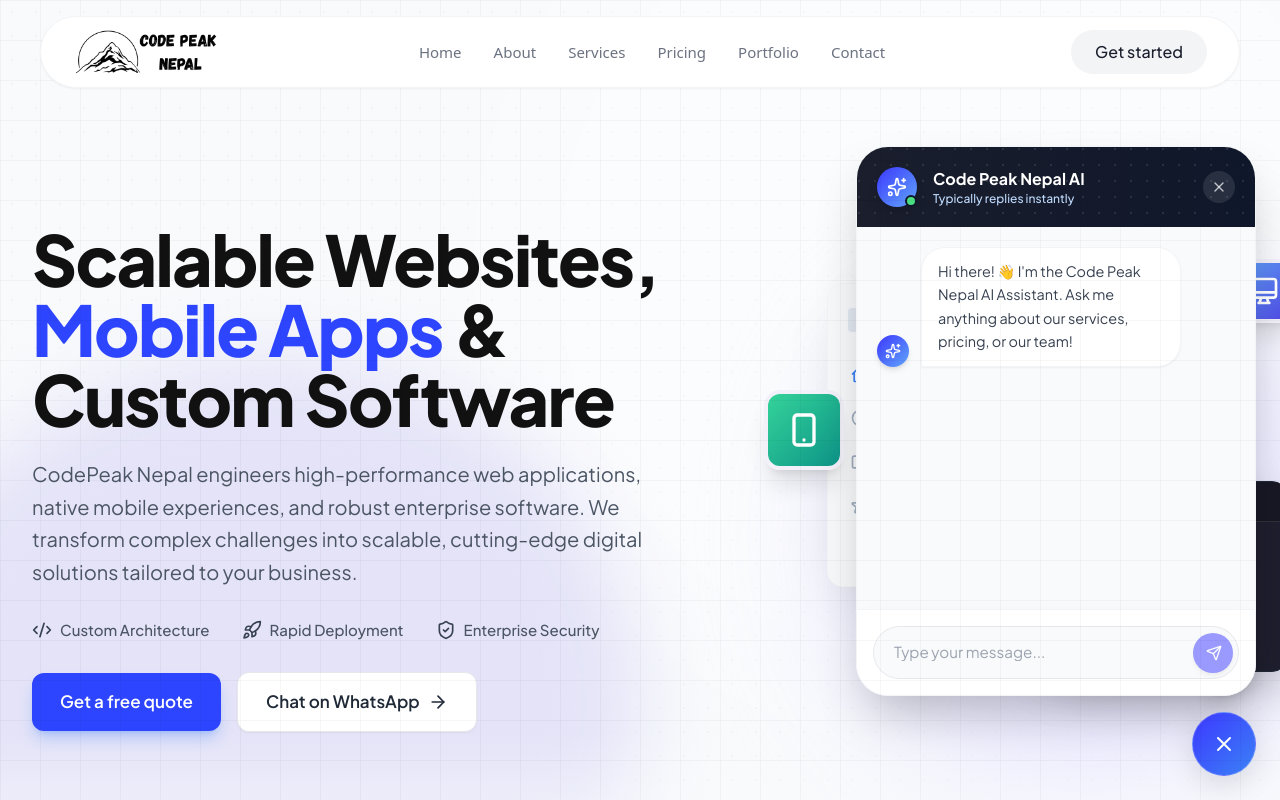
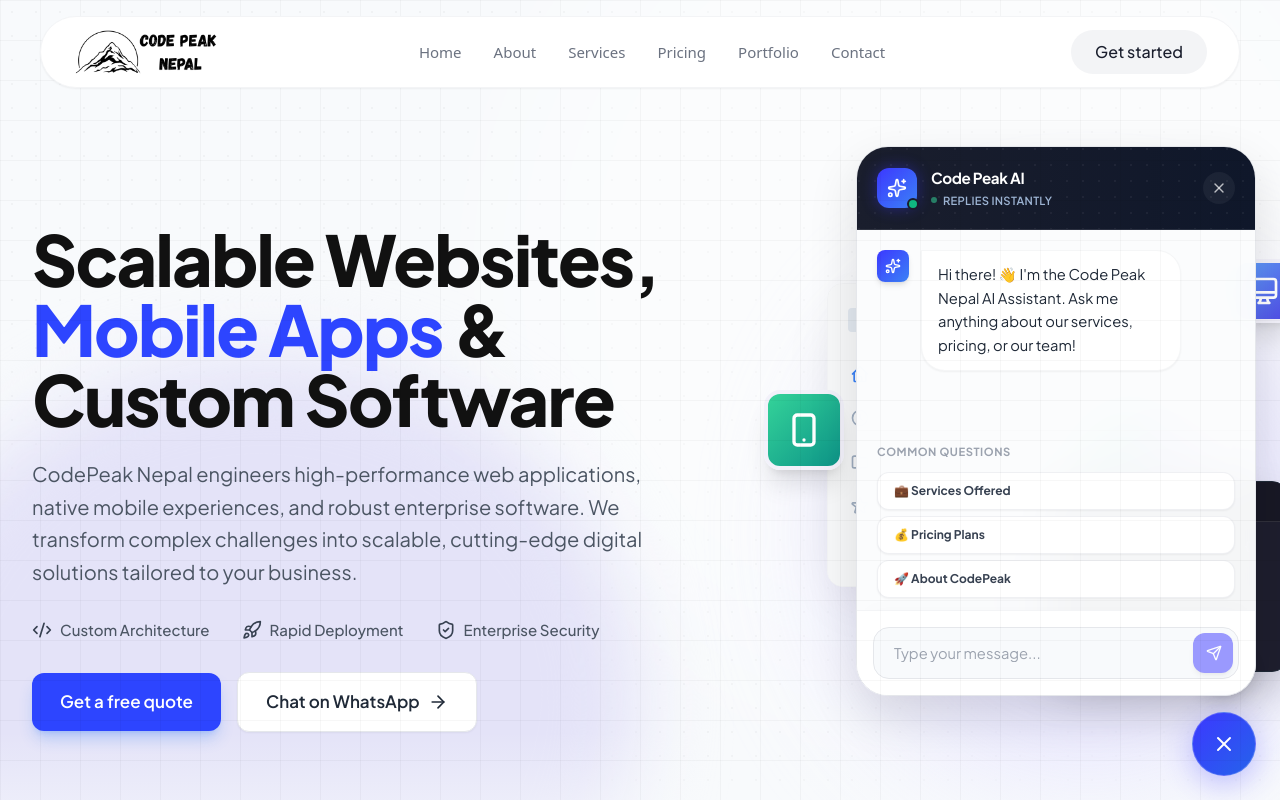
Before and after one commit to rajanthakullavlogs-ux/codepeaknepal, a Next.js app: page / in a window 1280 px wide. Both pictures are taken after a click on the button 1224 px from the left and 744 px from the top of the page. Shown: the top 800 px of the page. Built offline with nearby package versions, Linux system fonts and the light colour scheme.

Commit message:
Redesign AIChatbot UI to match premium brand styles and add quick prompts

```diff
--- a/src/components/AIChatbot.tsx
+++ b/src/components/AIChatbot.tsx
@@ -2,7 +2,7 @@
 
 import { useState, useRef, useEffect } from "react";
 import { motion, AnimatePresence } from "framer-motion";
-import { MessageSquare, X, Send, Bot, User, Sparkles } from "lucide-react";
+import { MessageSquare, X, Send, Sparkles } from "lucide-react";
 import ReactMarkdown from "react-markdown";
 import { Spinner } from "./Spinner";
 
@@ -15,6 +15,12 @@
   role: "user" | "model";
   parts: [{ text: string }];
 };
+
+const QUICK_PROMPTS = [
+  { label: "💼 Services Offered", text: "What services do you offer?" },
+  { label: "💰 Pricing Plans", text: "How much does a website or mobile app cost?" },
+  { label: "🚀 About CodePeak", text: "Tell me about CodePeak Nepal and what makes you unique." }
+];
 
 export default function AIChatbot() {
   const [isOpen, setIsOpen] = useState(false);
@@ -35,18 +41,13 @@
     }
   }, [messages, isOpen]);
 
-  const handleSubmit = async (e: React.FormEvent) => {
-    e.preventDefault();
-    if (!input.trim() || isLoading) return;
+  const handleSend = async (messageText: string) => {
+    if (!messageText.trim() || isLoading) return;
 
-    const userMessage = input.trim();
-    setInput("");
-    setMessages(prev => [...prev, { role: "user", text: userMessage }]);
+    setMessages(prev => [...prev, { role: "user", text: messageText }]);
     setIsLoading(true);
 
     try {
-      // Gemini requires history to start with a 'user' message.
-      // We slice(1) to drop the initial hardcoded 'model' greeting.
       const formattedHistory: GeminiHistoryMessage[] = messages.slice(1).map(msg => ({
         role: msg.role,
         parts: [{ text: msg.text }]
@@ -58,7 +59,7 @@
           "Content-Type": "application/json",
         },
         body: JSON.stringify({
-          message: userMessage,
+          message: messageText,
           history: formattedHistory
         }),
       });
@@ -78,8 +79,20 @@
     }
   };
 
+  const handleSubmit = (e: React.FormEvent) => {
+    e.preventDefault();
+    if (!input.trim() || isLoading) return;
+    const userMessage = input.trim();
+    setInput("");
+    handleSend(userMessage);
+  };
+
+  const handleQuickPromptClick = (promptText: string) => {
+    handleSend(promptText);
+  };
+
   return (
-    <div className="fixed bottom-6 right-6 z-50">
+    <div className="fixed bottom-6 right-6 z-50 flex flex-col items-end">
       <AnimatePresence>
         {isOpen && (
           <motion.div
@@ -87,53 +100,55 @@
             animate={{ opacity: 1, y: 0, scale: 1 }}
             exit={{ opacity: 0, y: 20, scale: 0.95 }}
             transition={{ duration: 0.3, ease: "easeOut" }}
-            className="absolute bottom-20 right-0 w-[360px] sm:w-[400px] h-[550px] bg-white/90 backdrop-blur-xl rounded-[2rem] shadow-2xl border border-gray-100 flex flex-col overflow-hidden"
+            className="absolute bottom-20 right-0 w-[360px] sm:w-[400px] h-[550px] bg-white/95 dark:bg-[#151926]/95 backdrop-blur-xl rounded-[2rem] shadow-[0_20px_50px_rgba(0,0,0,0.12)] dark:shadow-[0_20px_50px_rgba(0,0,0,0.35)] border border-gray-150/80 dark:border-gray-800/80 flex flex-col overflow-hidden z-50"
           >
             {/* Premium Header */}
-            <div className="bg-gradient-to-r from-navy to-slate-900 p-5 flex items-center justify-between relative overflow-hidden shrink-0">
-              {/* Abstract subtle background pattern in header */}
-              <div className="absolute inset-0 opacity-10" style={{ backgroundImage: 'radial-gradient(circle at 2px 2px, white 1px, transparent 0)', backgroundSize: '16px 16px' }}></div>
+            <div className="bg-gradient-to-r from-navy to-slate-900 dark:from-[#0B0F19] dark:to-[#151926] p-5 flex items-center justify-between border-b border-gray-100/10 relative overflow-hidden shrink-0">
+              <div className="absolute inset-0 opacity-5" style={{ backgroundImage: 'radial-gradient(circle at 2px 2px, white 1px, transparent 0)', backgroundSize: '16px 16px' }}></div>
 
-              <div className="flex items-center gap-4 relative z-10">
+              <div className="flex items-center gap-3.5 relative z-10">
                 <div className="relative">
-                  <div className="w-10 h-10 bg-gradient-to-br from-primary to-blue-400 rounded-full flex items-center justify-center text-white shadow-lg">
-                    <Sparkles className="w-5 h-5" />
+                  <div className="w-10 h-10 bg-gradient-to-br from-primary to-blue-500 rounded-xl flex items-center justify-center text-white shadow-[0_0_15px_rgba(60,56,255,0.4)]">
+                    <Sparkles className="w-5 h-5 fill-white/10" />
                   </div>
-                  <div className="absolute bottom-0 right-0 w-3 h-3 bg-green-400 border-2 border-slate-900 rounded-full"></div>
+                  <span className="absolute -bottom-0.5 -right-0.5 w-3 h-3 bg-emerald-500 border-2 border-navy rounded-full"></span>
                 </div>
                 <div>
-                  <h3 className="font-bold text-white text-base">Code Peak Nepal AI</h3>
-                  <p className="text-xs text-blue-200 font-medium">Typically replies instantly</p>
+                  <h3 className="font-bold text-white text-[0.95rem] tracking-tight">Code Peak AI</h3>
+                  <div className="flex items-center gap-1.5 mt-0.5">
+                    <span className="w-1.5 h-1.5 bg-emerald-400 rounded-full animate-pulse"></span>
+                    <p className="text-[0.7rem] text-blue-200/80 font-semibold tracking-wide uppercase">Replies instantly</p>
+                  </div>
                 </div>
               </div>
               <button
                 onClick={() => setIsOpen(false)}
-                className="w-8 h-8 flex items-center justify-center rounded-full bg-white/10 text-white/70 hover:bg-white/20 hover:text-white transition-all relative z-10"
+                className="w-8 h-8 flex items-center justify-center rounded-full bg-white/5 text-white/70 hover:bg-white/15 hover:text-white transition-all relative z-10"
               >
                 <X className="w-4 h-4" />
               </button>
             </div>
 
             {/* Messages Area */}
-            <div className="flex-1 overflow-y-auto p-5 space-y-5 bg-[#F8FAFC]">
+            <div className="flex-1 overflow-y-auto p-5 space-y-4 bg-slate-50/50 dark:bg-[#0B0F19]/40">
               {messages.map((msg, idx) => (
                 <div
                   key={idx}
                   className={`flex ${msg.role === 'user' ? 'justify-end' : 'justify-start'}`}
                 >
-                  <div className={`flex gap-3 max-w-[85%] ${msg.role === 'user' ? 'flex-row-reverse' : 'flex-row'} items-end`}>
+                  <div className={`flex gap-3 max-w-[85%] ${msg.role === 'user' ? 'flex-row-reverse' : 'flex-row'} items-start`}>
 
                     {msg.role === 'model' && (
-                      <div className="w-8 h-8 rounded-full bg-gradient-to-br from-primary to-blue-400 text-white flex items-center justify-center shrink-0 shadow-md">
-                        <Sparkles className="w-4 h-4" />
+                      <div className="w-8 h-8 rounded-lg bg-gradient-to-br from-primary to-blue-500 text-white flex items-center justify-center shrink-0 shadow-md">
+                        <Sparkles className="w-4 h-4 fill-white/10" />
                       </div>
                     )}
 
                     <div
-                      className={`px-4 py-3 text-[0.9rem] leading-relaxed shadow-sm w-fit ${
+                      className={`px-4 py-3 text-[0.92rem] leading-relaxed shadow-sm w-fit ${
                         msg.role === 'user'
-                          ? 'bg-gradient-to-br from-primary to-blue-500 text-white rounded-[1.5rem] rounded-br-sm'
-                          : 'bg-white text-gray-700 border border-gray-100 rounded-[1.5rem] rounded-bl-sm markdown-body'
+                          ? 'bg-primary text-white rounded-[1.5rem] rounded-tr-none'
+                          : 'bg-white dark:bg-[#1E2330] text-gray-800 dark:text-gray-200 border border-gray-100/80 dark:border-gray-800/80 rounded-[1.5rem] rounded-tl-none markdown-body'
                       }`}
                       style={{ wordBreak: 'break-word' }}
                     >
@@ -144,7 +159,7 @@
                             ul: ({node, ...props}) => <ul className="list-disc pl-4 mb-2 last:mb-0 space-y-1" {...props} />,
                             ol: ({node, ...props}) => <ol className="list-decimal pl-4 mb-2 last:mb-0 space-y-1" {...props} />,
                             li: ({node, ...props}) => <li className="marker:text-blue-500" {...props} />,
-                            strong: ({node, ...props}) => <strong className="font-bold text-navy" {...props} />,
+                            strong: ({node, ...props}) => <strong className="font-bold text-navy dark:text-white" {...props} />,
                           }}
                         >
                           {msg.text}
@@ -159,11 +174,11 @@
 
               {isLoading && (
                 <div className="flex justify-start">
-                  <div className="flex gap-3 max-w-[85%] items-end">
-                    <div className="w-8 h-8 rounded-full bg-gradient-to-br from-primary to-blue-400 text-white flex items-center justify-center shrink-0 shadow-md">
-                      <Sparkles className="w-4 h-4" />
+                  <div className="flex gap-3 max-w-[85%] items-start">
+                    <div className="w-8 h-8 rounded-lg bg-gradient-to-br from-primary to-blue-500 text-white flex items-center justify-center shrink-0 shadow-md">
+                      <Sparkles className="w-4 h-4 fill-white/10" />
                     </div>
-                    <div className="bg-white border border-gray-100 shadow-sm px-4 py-3 rounded-[1.5rem] rounded-bl-sm flex items-center gap-1.5 h-[44px]">
+                    <div className="bg-white dark:bg-[#1E2330] border border-gray-100/80 dark:border-gray-800/80 shadow-sm px-4 py-3 rounded-[1.5rem] rounded-tl-none flex items-center gap-1.5 h-[44px]">
                       <Spinner size="sm" />
                     </div>
                   </div>
@@ -172,21 +187,39 @@
               <div ref={messagesEndRef} />
             </div>
 
+            {/* Quick Prompts */}
+            {messages.length <= 1 && (
+              <div className="px-5 py-3 flex flex-col gap-2 bg-slate-50/50 dark:bg-[#0B0F19]/40 border-t border-gray-100/20 dark:border-gray-850/20 shrink-0">
+                <p className="text-[0.7rem] uppercase tracking-wider font-bold text-gray-400 dark:text-gray-500 mb-1">Common Questions</p>
+                <div className="flex flex-col gap-1.5">
+                  {QUICK_PROMPTS.map((prompt, idx) => (
+                    <button
+                      key={idx}
+                      onClick={() => handleQuickPromptClick(prompt.text)}
+                      className="px-4 py-2.5 rounded-xl text-left text-xs font-bold bg-white hover:bg-primary/5 text-gray-700 hover:text-primary dark:bg-[#1E2330] dark:hover:bg-primary/20 dark:text-gray-300 dark:hover:text-blue-400 border border-gray-200/60 dark:border-gray-800 transition-all duration-200 shadow-sm cursor-pointer"
+                    >
+                      {prompt.label}
+                    </button>
+                  ))}
+                </div>
+              </div>
+            )}
+
             {/* Input Area */}
-            <form onSubmit={handleSubmit} className="p-4 bg-white border-t border-gray-100 shadow-[0_-10px_20px_-10px_rgba(0,0,0,0.02)]">
+            <form onSubmit={handleSubmit} className="p-4 bg-white dark:bg-[#151926] border-t border-gray-100 dark:border-gray-850 shadow-[0_-10px_20px_-10px_rgba(0,0,0,0.02)] shrink-0">
               <div className="relative flex items-center">
                 <input
                   type="text"
                   value={input}
                   onChange={(e) => setInput(e.target.value)}
                   placeholder="Type your message..."
-                  className="w-full bg-[#F8FAFC] border border-gray-200 rounded-full pl-5 pr-14 py-3.5 text-[0.95rem] focus:outline-none focus:ring-2 focus:ring-primary/20 focus:border-primary transition-all text-navy placeholder:text-gray-400"
+                  className="w-full bg-[#F8FAFC] dark:bg-[#1E2330] border border-gray-200 dark:border-gray-800 rounded-2xl pl-5 pr-14 py-3.5 text-[0.92rem] focus:outline-none focus:ring-2 focus:ring-primary/20 focus:border-primary transition-all text-navy dark:text-white placeholder:text-gray-400 dark:placeholder:text-gray-500"
                   disabled={isLoading}
                 />
                 <button
                   type="submit"
                   disabled={!input.trim() || isLoading}
-                  className="absolute right-1.5 w-10 h-10 bg-primary text-white rounded-full flex items-center justify-center hover:bg-blue-600 transition-colors disabled:opacity-50 disabled:cursor-not-allowed shadow-md"
+                  className="absolute right-1.5 w-10 h-10 bg-primary text-white rounded-xl flex items-center justify-center hover:bg-blue-600 transition-all disabled:opacity-50 disabled:cursor-not-allowed shadow-md hover:shadow-primary/20"
                 >
                   <Send className="w-4 h-4 ml-0.5" />
                 </button>
@@ -197,11 +230,15 @@
       </AnimatePresence>
 
       {/* Floating Toggle Button */}
+      <div className="relative group">
+        {!isOpen && (
+          <span className="absolute -inset-1 rounded-full bg-primary/30 blur-md opacity-70 group-hover:opacity-100 animate-pulse pointer-events-none transition-all duration-300"></span>
+        )}
         <motion.button
           whileHover={{ scale: 1.05 }}
           whileTap={{ scale: 0.95 }}
           onClick={() => setIsOpen(!isOpen)}
-        className="w-16 h-16 bg-gradient-to-br from-primary to-blue-500 text-white rounded-full shadow-[0_8px_30px_rgb(0,0,0,0.12)] flex items-center justify-center hover:shadow-[0_8px_30px_rgb(0,0,0,0.2)] transition-all relative z-50 group border border-white/20"
+          className="relative z-50 w-16 h-16 bg-gradient-to-br from-primary to-blue-600 text-white rounded-full shadow-[0_8px_30px_rgba(60,56,255,0.3)] flex items-center justify-center hover:shadow-[0_8px_30px_rgba(60,56,255,0.5)] transition-all border border-white/20"
         >
           <AnimatePresence mode="wait">
             {isOpen ? (
@@ -225,11 +262,12 @@
               >
                 <MessageSquare className="w-7 h-7" />
                 {/* Notification Dot */}
-              <div className="absolute -top-1 -right-1 w-3 h-3 bg-red-500 rounded-full border-2 border-blue-500"></div>
+                <div className="absolute -top-1 -right-1 w-3 h-3 bg-red-500 rounded-full border-2 border-primary"></div>
               </motion.div>
             )}
           </AnimatePresence>
         </motion.button>
       </div>
+    </div>
   );
 }
```
Lines whose indentation alone changed are shown as unchanged.
